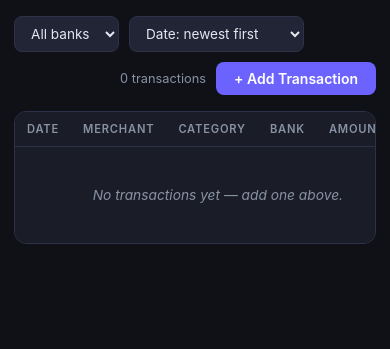
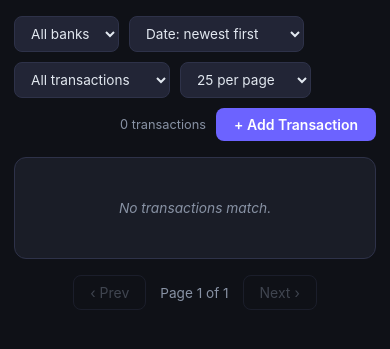
Before and after one commit to markntm/Asset-Manager, a FastAPI app: page /transactions in a window 390 px wide. Shown: the part 113-462 px from the top of the page. Run offline with FastAPI, Linux system fonts and the light colour scheme; the visitor is signed in with stand-in values (Sample User, id 1); data that the repository does not hold is empty; parts of the project's set-up code (start-up, migrations or seed data) failed here and were passed over.

Commit message:
transactions page layout

```diff
--- a/templates/transactions.html
+++ b/templates/transactions.html
@@ -59,6 +59,31 @@
         .imports { background:var(--surface); border:1px solid var(--border); border-radius:var(--radius); margin-bottom:16px; overflow-x:auto; }
         .imports summary { padding:12px 20px; cursor:pointer; font-size:.85rem; font-weight:600; }
         .imports table { margin-top:0; }
+
+        .flag { font-size:0.65rem; font-weight:700; text-transform:uppercase; letter-spacing:0.05em; padding:2px 8px; border-radius:20px; border:1px solid; margin-left:6px; white-space:nowrap; }
+        .flag.high         { color:var(--red);    background:rgba(248,113,113,0.1); border-color:rgba(248,113,113,0.3); }
+        .flag.new_merchant { color:#f59e0b;         background:rgba(245,158,11,0.1);  border-color:rgba(245,158,11,0.3); }
+        .flag.recurring    { color:var(--accent); background:rgba(108,99,255,0.12); border-color:rgba(108,99,255,0.25); }
+
+        .pager { display:flex; justify-content:center; align-items:center; gap:14px; margin-top:16px; font-size:0.85rem; color:var(--muted); }
+        .btn-cancel:disabled { opacity:0.4; cursor:default; }
+
+        /* Mobile: each row becomes a stacked card, no horizontal scroll */
+        @media (max-width: 700px) {
+            .txn-panel { overflow-x: visible; }
+            .txn-panel table, .txn-panel tbody { display:block; }
+            .txn-panel thead { display:none; }
+            .txn-panel tbody tr { display:grid; grid-template-columns:1fr auto; gap:4px 12px; padding:12px 14px; border-bottom:1px solid var(--border); }
+            .txn-panel tbody tr:last-child { border-bottom:none; }
+            .txn-panel tbody td { display:block; padding:0; border:none; }
+            .c-merch { grid-column:1; grid-row:1; font-weight:600; min-width:0; overflow-wrap:anywhere; }
+            .c-amt   { grid-column:2; grid-row:1; }
+            .c-date  { grid-column:1; grid-row:2; font-size:0.78rem; }
+            .c-bank  { grid-column:2; grid-row:2; font-size:0.78rem; text-align:right; }
+            .c-cat   { grid-column:1 / -1; grid-row:3; font-size:0.8rem; }
+            .txn-panel tbody tr .row-actions { grid-column:1 / -1; grid-row:4; opacity:1; }
+            .txn-panel td.empty { grid-column:1 / -1; padding:30px 14px; }
+        }
     </style>
     <link rel="stylesheet" href="/responsive.css"/>
     <link rel="manifest" href="/static/manifest.json"/>
@@ -109,6 +134,19 @@
             <option value="amount-desc">Amount: high → low</option>
             <option value="amount-asc">Amount: low → high</option>
         </select>
+        <select id="filterFlag">
+            <option value="">All transactions</option>
+            <option value="any">⚑ Any flag</option>
+            <option value="high">⚑ High amount</option>
+            <option value="new_merchant">⚑ New merchant</option>
+            <option value="recurring">⚑ Recurring</option>
+        </select>
+        <select id="pageSize">
+            <option value="10">10 per page</option>
+            <option value="25" selected>25 per page</option>
+            <option value="50">50 per page</option>
+            <option value="100">100 per page</option>
+        </select>
         <span class="count" id="count"></span>
         <button class="btn-ok" onclick="openModal()">+ Add Transaction</button>
     </div>
@@ -118,6 +156,12 @@
             <thead><tr><th>Date</th><th>Merchant</th><th>Category</th><th>Bank</th><th class="r">Amount</th><th></th></tr></thead>
             <tbody id="txnBody"></tbody>
         </table>
+    </div>
+
+    <div class="pager">
+        <button class="btn-cancel" id="prevBtn" onclick="goPage(-1)">‹ Prev</button>
+        <span id="pageInfo"></span>
+        <button class="btn-cancel" id="nextBtn" onclick="goPage(1)">Next ›</button>
     </div>
 </main>
 
@@ -175,29 +219,48 @@
     }
 
     // ── Render ───────────────────────────────────────────────────────
+    const FLAGS = {
+        high:         ['High amount',  'Unusually large for its category'],
+        new_merchant: ['New merchant', 'First time seen, and larger than typical'],
+        recurring:    ['Recurring',    'Same merchant and similar amount in 3+ months'],
+    };
+    const flagTags = t => (t.flags || []).map(f => `<span class="flag ${f}" title="${FLAGS[f][1]}">${FLAGS[f][0]}</span>`).join('');
+    let page = 1;
+
     function render() {
-        const bank = $('filterBank').value;
+        const bank = $('filterBank').value, flag = $('filterFlag').value;
         const [key, dir] = $('sortBy').value.split('-');
         const sgn = dir === 'asc' ? 1 : -1;
         const rows = STATE.txns
-            .filter(t => !bank || t.institution_id === bank)
+            .filter(t => (!bank || t.institution_id === bank)
+                && (!flag || (flag === 'any' ? t.flags.length : t.flags.includes(flag))))
             .sort((a, b) => (key === 'amount' ? sgn * (a.amount - b.amount) : sgn * a.date.localeCompare(b.date)));
 
-        $('count').textContent = `${rows.length} transaction${rows.length === 1 ? '' : 's'}`;
-        $('txnBody').innerHTML = rows.length ? rows.map(t => `
+        const size  = +$('pageSize').value, pages = Math.max(1, Math.ceil(rows.length / size));
+        page = Math.min(page, pages);
+        const start = (page - 1) * size, shown = rows.slice(start, start + size);
+
+        $('count').textContent    = rows.length ? `${start + 1}–${start + shown.length} of ${rows.length}` : '0 transactions';
+        $('pageInfo').textContent = `Page ${page} of ${pages}`;
+        $('prevBtn').disabled     = page <= 1;
+        $('nextBtn').disabled     = page >= pages;
+
+        $('txnBody').innerHTML = shown.length ? shown.map(t => `
         <tr>
-            <td class="muted">${fmtDate(t.date)}</td>
-            <td>${esc(t.merchant)}</td>
-            <td>${catLabel(t)}</td>
-            <td class="muted">${esc(bankName(t.institution_id))}</td>
-            <td class="r ${t.is_transfer ? 'dlt-nil' : t.amount < 0 ? 'dlt-dn' : 'dlt-up'}">${money(t.amount)}</td>
+            <td class="c-date muted">${fmtDate(t.date)}</td>
+            <td class="c-merch">${esc(t.merchant)}</td>
+            <td class="c-cat">${catLabel(t)}${flagTags(t)}</td>
+            <td class="c-bank muted">${esc(bankName(t.institution_id))}</td>
+            <td class="c-amt r ${t.is_transfer ? 'dlt-nil' : t.amount < 0 ? 'dlt-dn' : 'dlt-up'}">${money(t.amount)}</td>
             <td class="row-actions">
                 <button onclick="openModal('${t.id}')" title="Edit">✎</button>
                 <button class="del" onclick="doDelete('${t.id}')" title="Delete">🗑</button>
             </td>
         </tr>`).join('')
-            : '<tr><td colspan="6" class="empty">No transactions yet — add one above.</td></tr>';
+            : '<tr><td colspan="6" class="empty">No transactions match.</td></tr>';
     }
+
+    function goPage(d) { page += d; render(); window.scrollTo({ top: 0 }); }
 
     function fillSelects() {
         const cur = $('filterBank').value;
@@ -249,14 +312,14 @@
         const r = await apiFetch(editId ? `/api/transactions/${editId}` : '/api/transactions',
             { method: editId ? 'PUT' : 'POST', body: JSON.stringify(body) });
         if (!r) { $('mErr').textContent = 'Could not save. Check the fields and try again.'; return; }
-        STATE.txns = editId ? STATE.txns.map(t => t.id === editId ? r : t) : [r, ...STATE.txns];
+        await load();
         closeModal(); render();
     }
 
     async function doDelete(id) {
         if (!confirm('Delete this transaction?')) return;
         if (await apiFetch(`/api/transactions/${id}`, { method: 'DELETE' })) {
-            STATE.txns = STATE.txns.filter(t => t.id !== id);
+            await load();
             render();
         }
     }
@@ -282,14 +345,18 @@
         }).join('');
     }
 
+    async function load() {
+        const data = await apiFetch('/api/transactions');
+        if (data) STATE = { txns: data.transactions, banks: data.banks, income: data.income, expenses: data.expenses };
+    }
+
     // ── Init ─────────────────────────────────────────────────────────
     (async function init() {
         $('hDate').textContent = new Date().toLocaleDateString('en-US', { month:'long', year:'numeric' });
-        const data = await apiFetch('/api/transactions');
-        if (data) STATE = { txns: data.transactions, banks: data.banks, income: data.income, expenses: data.expenses };
+        await load();
         fillSelects();
-        $('filterBank').addEventListener('change', render);
-        $('sortBy').addEventListener('change', render);
+        ['filterBank', 'sortBy', 'filterFlag', 'pageSize'].forEach(id =>
+            $(id).addEventListener('change', () => { page = 1; render(); }));
         $('overlay').addEventListener('click', e => { if (e.target === e.currentTarget) closeModal(); });
         document.addEventListener('keydown', e => { if (e.key === 'Escape') closeModal(); });
         render();
```
Also changed, not shown: calculations/flags.py (added, +47 -0 lines), database/transactions.py (+6 -1 lines).
